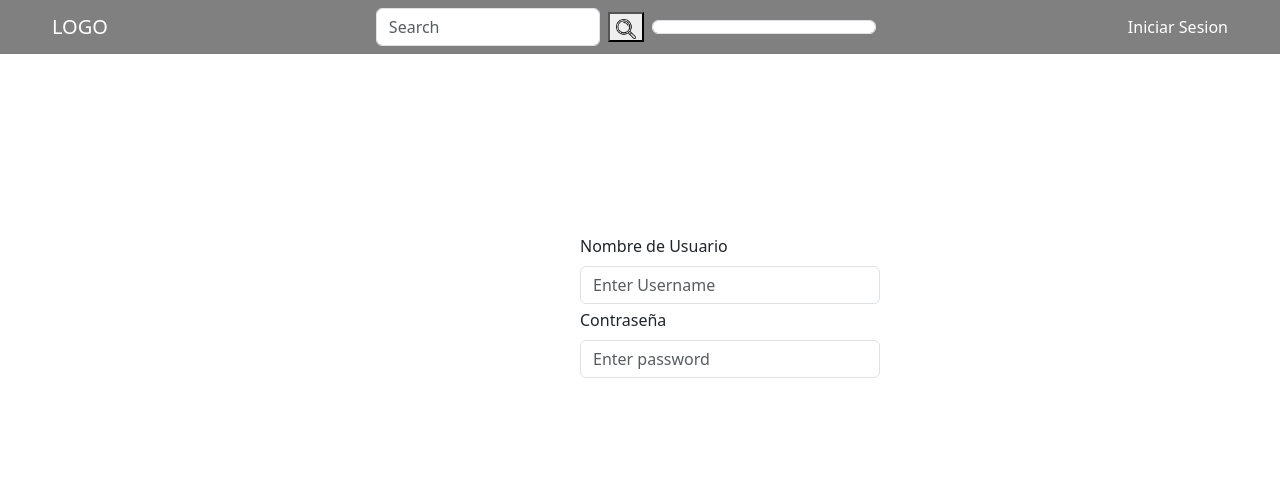
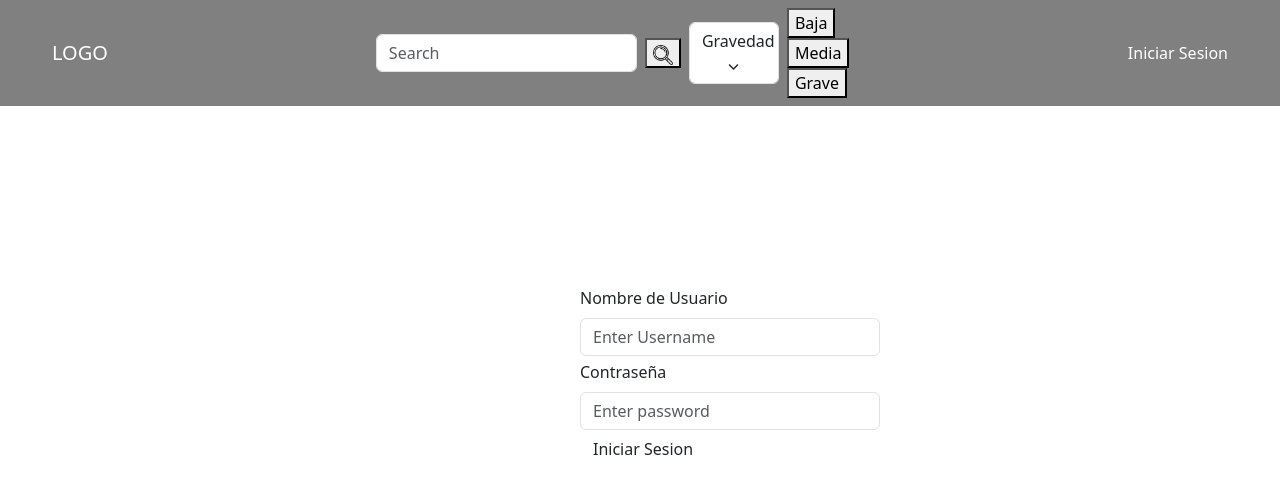
Before and after one commit to WalidArangoya/AulaFix-Grupo1, a PHP site: page /login.php in a window 1280 px wide; the page is wider, and only the part inside the window is pictured. Shown: the top 497 px of that part. Run offline with PHP 8.4, Linux system fonts and the light colour scheme; some libraries are stand-ins or nearby versions.

Commit message:
login y navbar sin acabar

```diff
--- a/css/estilos.css
+++ b/css/estilos.css
@@ -11,7 +11,7 @@
     top: 150px;
 }
 #lupa{
-    width: 20px;
+    width: 20px !important;
     height: auto;
 }
 #logo{
@@ -26,3 +26,15 @@
 nav{
     background-color: grey;
 }
+#filtro{
+    width: 90px;
+}
+#searchbar{
+    width: 100% !important;
+    max-width: 500px !important;
+    height: 100%;
+    max-height: 40px !important;
+}
+#inicioSesion{
+    max-width: 80px !important;
+}
--- a/login.php
+++ b/login.php
@@ -13,7 +13,7 @@
     <link rel="stylesheet" href="./css/estilos.css">
 </head>
 <body>
-    <nav class="navbar navbar-dark bg-">
+    <nav class="navbar navbar-dark">
         <div class="container-fluid d-flex justify-content-between align-items-center">
             <div class="nav-item" id="logo">
                 <a class="navbar-brand active"  href="index.php">LOGO</a>
@@ -22,7 +22,19 @@
                 <form class="hstack gap-2">
                     <input class="form-control" placeholder="Search"/>
                     <button class="btn-solid theme-secondary" type="submit"><img src="img/lupa.png" id="lupa"></button>
-                    <button class="form-control combobox-toggle" data-bs-placeholder="Gravedad"></button>
+                    <button class="form-control combobox-toggle" type="button"
+                        data-bs-toggle="combobox"
+                        data-bs-name="country"
+                        data-bs-placeholder="Gravedad"
+                        id="filtro">
+                        <span class="combobox-value">Gravedad</span>
+                        <svg class="combobox-caret" width="13" height="16" viewBox="0 0 10 16" fill="none" xmlns="http://www.w3.org/2000/svg"><path d="M0.46967 5.46967C0.762563 5.17678 1.23744 5.17678 1.53033 5.46967L5 8.93934L8.46967 5.46967C8.76256 5.17678 9.23744 5.17678 9.53033 5.46967C9.82322 5.76256 9.82322 6.23744 9.53033 6.53033L5.53033 10.5303C5.23744 10.8232 4.76256 10.8232 4.46967 10.5303L0.46967 6.53033C0.176777 6.23744 0.176777 5.76256 0.46967 5.46967Z" fill="currentcolor"/></svg>
+                    </button>
+                    <div class="menu">
+                        <button class="menu-item" type="button" data-bs-value="us">Baja</button>
+                        <button class="menu-item" type="button" data-bs-value="uk">Media</button>
+                        <button class="menu-item" type="button" data-bs-value="ca">Grave</button>
+                    </div>
                 </form>
             </div>
 
@@ -45,7 +57,95 @@
                 <label for="password2" class="form-label">Contraseña</label>
                 <input type="password" class="form-control" id="password" placeholder="Enter password">
             </div>
+            <button type="button" class="btn">Iniciar Sesion</button>
         </div>
     </form>
 </body>
 </html>
+
+
+
+
+
+
+
+
+
+
+
+
+
+
+
+
+
+
+<!--
+<!DOCTYPE html>
+<html lang="en">
+<head>
+    <meta charset="UTF-8">
+    <meta name="viewport" content="width=device-width, initial-scale=1.0">
+    <title>Document</title>
+    <link href="https://cdn.jsdelivr.net/npm/bootstrap@6.0.0-alpha.1/dist/css/bootstrap.min.css" rel="stylesheet" integrity="sha384-B/GM4XqrwHnWXNOWMbloTmrYXZg10cakYGmpfsR/bbzQ6JAJI4ihuyADKLnBgrCe" crossorigin="anonymous">
+    <script type="module" src="https://cdn.jsdelivr.net/npm/bootstrap@6.0.0-alpha.1/dist/js/bootstrap.bundle.min.js" integrity="sha384-1a/pXj49ZQ1aHEmrJ+gMw1otqoVsYwlEnlD8mIfY2TV03r20Y0CN7uqx1tQogjPL" crossorigin="anonymous"></script>
+    <link rel="stylesheet" href="/css/estilos.css">
+</head>
+<body>
+    <nav class="navbar navbar-dark bg-">
+        <div class="container-fluid d-flex justify-content-between align-items-center">
+            <div class="nav-item" id="logo">
+                <a class="navbar-brand active"  href="index.php">LOGO</a>
+            </div>
+            <div>
+                <form class="d-flex">
+                    <input class="form-control" placeholder="Search"/>
+                    <div class="input-group">
+                        <input class="form-control form-control-lg" type="search" placeholder="Search" aria-label="Search" id="searchbar">
+                        <button class="btn btn-primary px-4" type="submit">
+                                <img src="img/lupa.png" id="lupa">
+                        </button>
+                    </div>
+                    <div id="filtro">
+                        <button class="form-control combobox-toggle" type="button"
+                            data-bs-toggle="combobox"
+                            data-bs-name="filtro"
+                            data-bs-placeholder="Gravedad">
+                        <span class="combobox-value">Gravedad</span>
+                        <svg class="combobox-caret" width="10" height="16" viewBox="0 0 10 16" fill="none" xmlns="http://www.w3.org/2000/svg"><path d="M0.46967 5.46967C0.762563 5.17678 1.23744 5.17678 1.53033 5.46967L5 8.93934L8.46967 5.46967C8.76256 5.17678 9.23744 5.17678 9.53033 5.46967C9.82322 5.76256 9.82322 6.23744 9.53033 6.53033L5.53033 10.5303C5.23744 10.8232 4.76256 10.8232 4.46967 10.5303L0.46967 6.53033C0.176777 6.23744 0.176777 5.76256 0.46967 5.46967Z" fill="currentcolor"/></svg>
+                        </button>
+                        <div class="menu">
+                            <button class="menu-item" type="button" >Baja</button>
+                            <button class="menu-item" type="button" >Media</button>
+                            <button class="menu-item" type="button" >Alta</button>
+                        </div>
+                    </div>
+                </form>
+            </div>
+            <div class="nav-item" id="login">
+                <a class="nav-link active" href="login.php">Iniciar Sesion</a>
+            </div>
+        </div>
+    </nav>
+
+    <form action="" method="GET" id="form1">
+        <div class="form-group">
+            <div class="form-field">
+                <label for="fieldText" class="form-label">Nombre de Usuario</label>
+                <input type="text" class="form-control" id="fieldText" placeholder="Enter Username">
+                <div class="form-text">
+                </div>
+            </div>
+
+            <div class="form-field">
+                <label for="password2" class="form-label">Contraseña</label>
+                <input type="password" class="form-control" id="password" placeholder="Enter password">
+            </div>
+            <div class="d-grid gap-2 col-6 mx-auto">
+                <button type="button" class="btn btn-primary">Iniciar Sesion</button>
+            </div>
+        </div>
+    </form>
+</body>
+</html>
+-->
```
